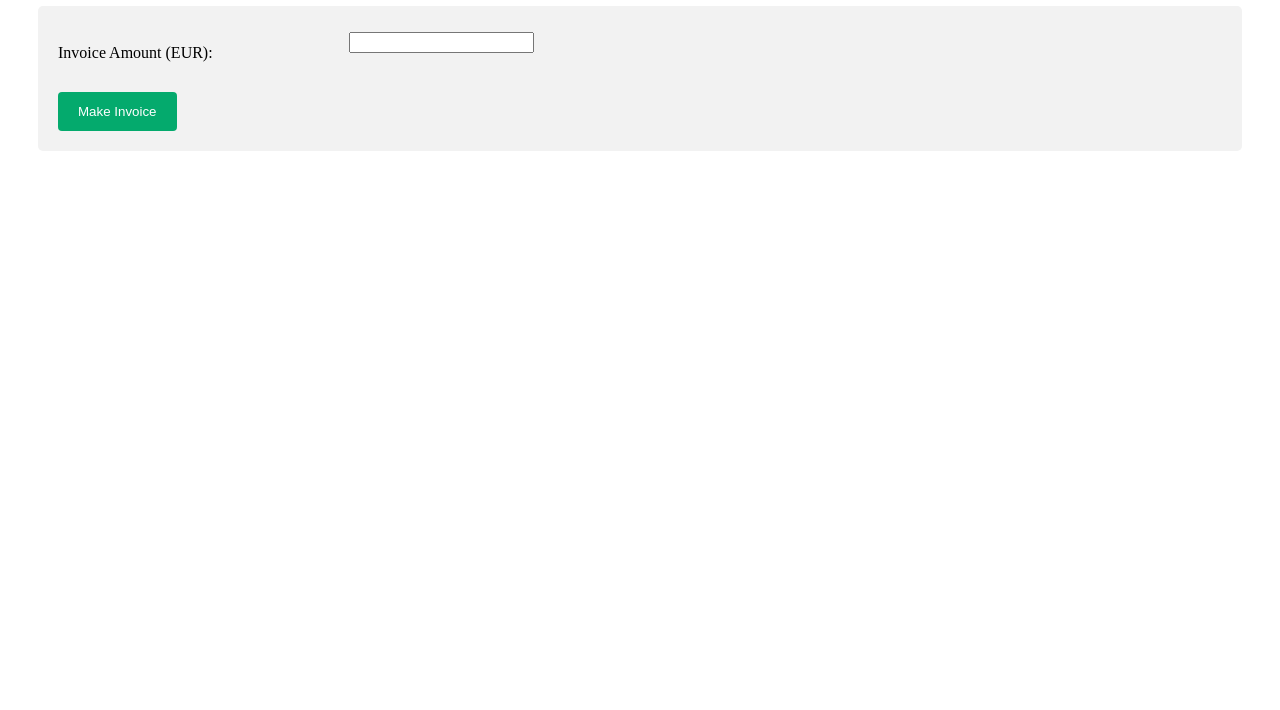
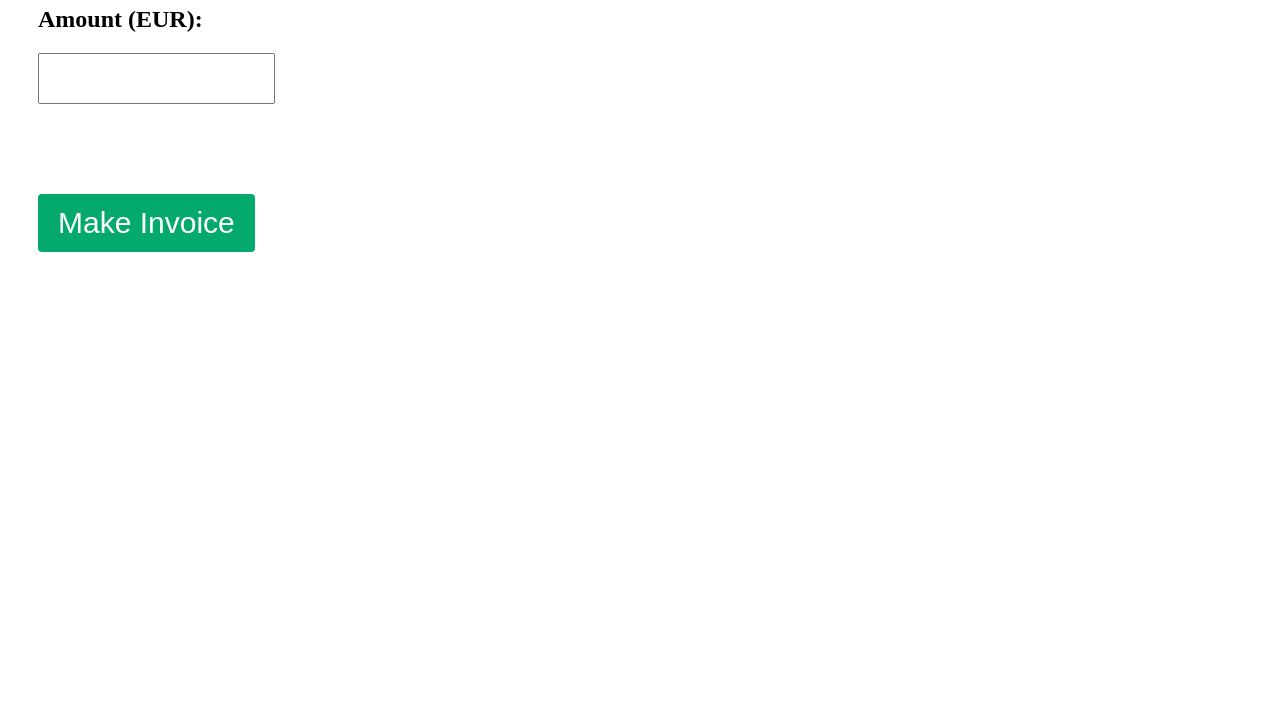
Before and after one commit to bragasoul/btc, a plain HTML site: page index.html in a window 1280 px wide. Shown: the part 90-800 px from the top of the page. Drawn offline with Linux system fonts and the light colour scheme.

Commit message:
Update index.html

```diff
--- a/index.html
+++ b/index.html
@@ -1,24 +1,9 @@
 <html>
+
 <head>
   <meta name="viewport" content="width=device-width, initial-scale=1.0">
+  <meta charset="utf-8">
   <style>
-
-/* Style inputs, select elements and textareas */
-input[type=text], select, textarea{
-  width: 100%;
-  padding: 12px;
-  border: 1px solid #ccc;
-  border-radius: 4px;
-  box-sizing: border-box;
-  resize: vertical;
-}
-
-/* Style the label to display next to the inputs */
-label {
-  padding: 12px 12px 12px 0;
-  display: inline-block;
-}
-
     /* Style the submit button */
     #submitBtn {
       background-color: #04AA6D;
@@ -27,84 +12,36 @@ label {
       border: none;
       border-radius: 4px;
       cursor: pointer;
-  float: center;
+      float: left;
+      font-size: 30px;
     }
 
-/* Style the container */
-.container {
-  border-radius: 5px;
-  background-color: #f2f2f2;
-  padding: 20px;
+    /* Style the amount */
+    #amtId {
+      font-size: 40px;
     }
-
-/* Floating column for labels: 25% width */
-.col-25 {
-  float: left;
-  width: 25%;
-  margin-top: 6px;
-}
-
-/* Floating column for inputs: 75% width */
-.col-75 {
-  float: left;
-  width: 75%;
-  margin-top: 6px;
-}
-
-/* Clear floats after the columns */
-.row:after {
-  content: "";
-  display: table;
-  clear: both;
-}
-
-/* Responsive layout - when the screen is less than 600px wide, make the two columns stack on top of each other instead of next to each other */
-@media screen and (max-width: 600px) {
-  .col-25, .col-75, input[type=submit] {
-    width: 100%;
-    margin-top: 0;
-  }
-}
-
-
   </style>
 </head>
 
 <body style="padding:30px">
-  <h1> Payment Setup </h2>
-    <div class="container">
+  <h1> Nørdico Payment Setup </h1>
+  <h2> Amount (EUR): </h2>
 
-        <div class="row">
-        <div class="col-25">
-            <label for="amtId" id="amtTxt"></label>
-        </div>
-        <div class="col-75">
-            <input type="number" id="amtId" required />
-        </div>
-        </div>
-        <div class="row">
-            <br/>
+  <input type="number" id="amtId" min="0" max="5000" step="0.01" required />
+  </br></br></br></br></br></br>
   <button onclick="makeInvoice();" id='submitBtn'> Make Invoice</button>
-        </div>
-
-    </div>
-  </br></br>
 
   <script>
     // Enter OpenNode INVOICE API key (first one) and preferred Fiat Currency
     // https://app.opennode.com/developers/integrations
-    const apiKey = '8e3adfab-9cca-49bd-9852-26e69829ccc2';
-    const currency = 'EUR';
-
-    // put currency in the text description
-    document.getElementById("amtTxt").innerHTML = "Invoice Amount (" + currency + "):"
+    const apiKey = 'de70f027-ea5a-466a-a1cd-be4e6314946f';
 
     function makeInvoice() {
       const data = JSON.stringify({
-        currency: currency,
+        currency: 'EUR',
         auto_settle: true,
         amount: document.getElementById("amtId").value,
-        notif_email: 'fatiassilvestres@gmail.com'
+        notif_email: 'ricardovaz.pt@gmail.com'
       });
 
       const xhr = new XMLHttpRequest();
@@ -116,7 +53,7 @@ label {
         } else if (this.readyState === this.DONE) {
           console.log(this.responseText);
           const res = JSON.parse(this.responseText);
-          window.open(res.data.hosted_checkout_url, '_blank');
+          window.open(res.data.hosted_checkout_url + '?ln=1', '_blank');
         }
       });
 
```
Lines whose indentation alone changed are shown as unchanged.
